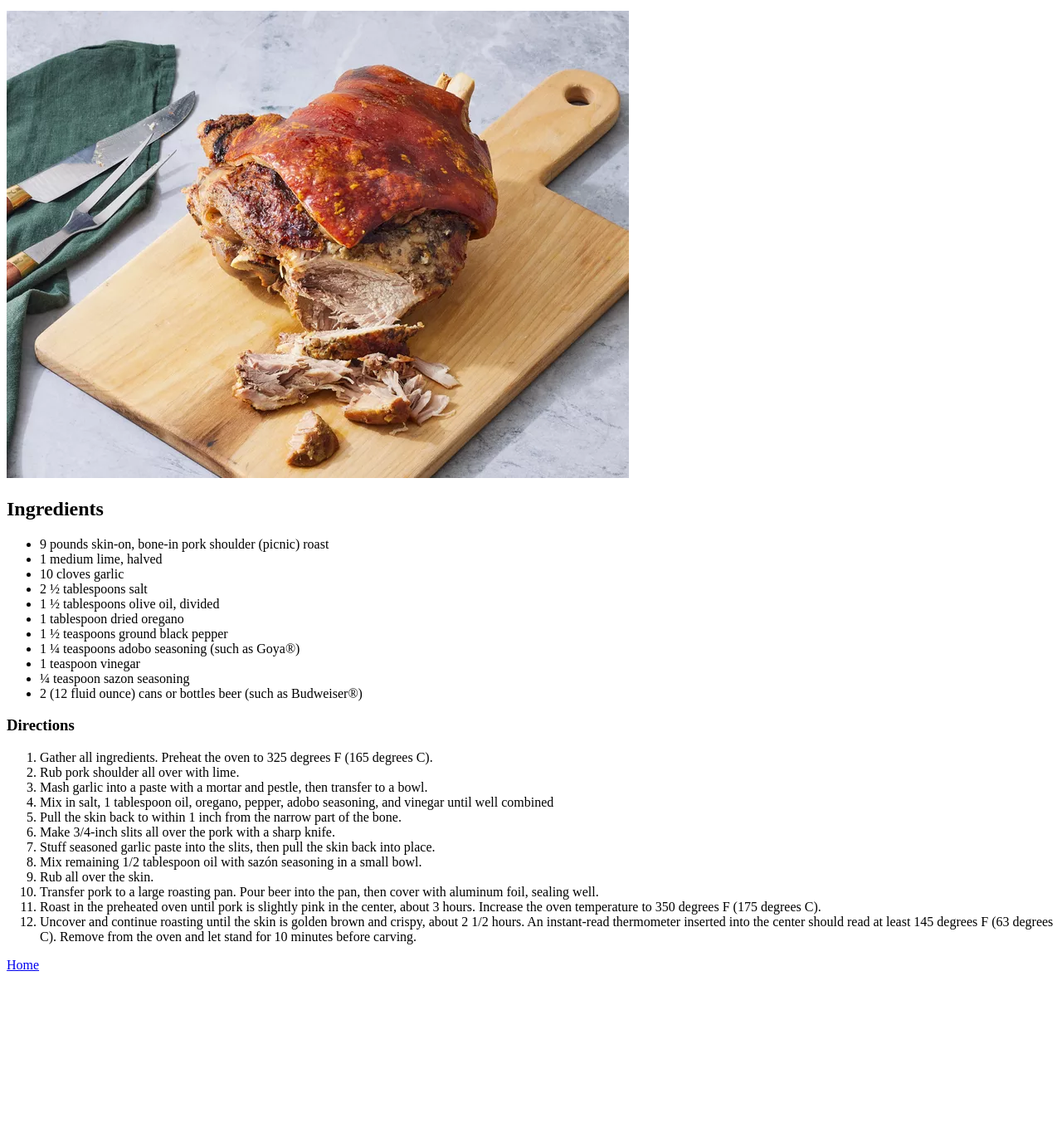
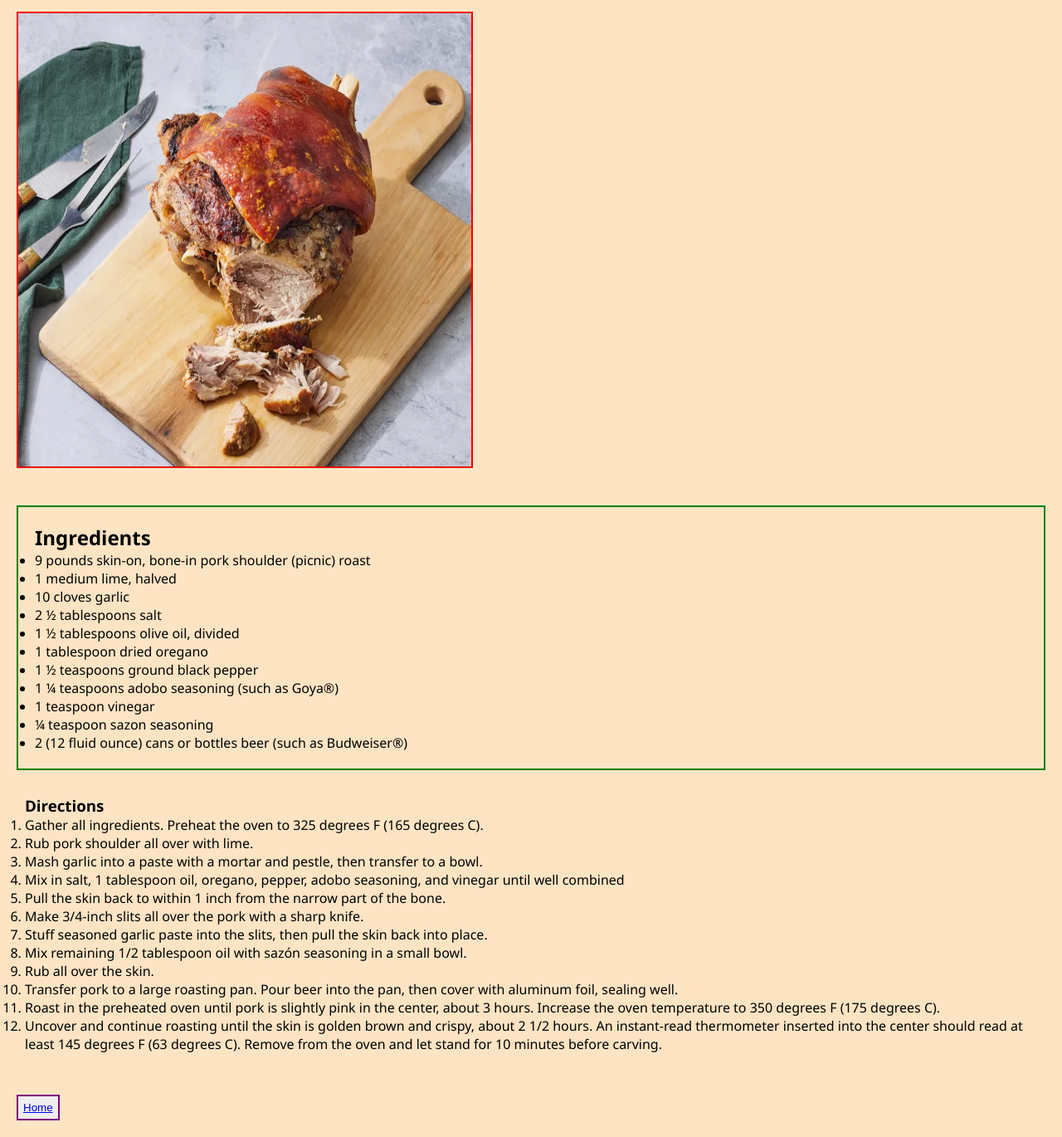
Before and after one commit to WizKid0107/odin-recipes, a plain HTML site: page recipes/pernil.html in a window 1280 px wide. Shown: the part 101-1471 px from the top of the page at 83% size. Before the commit the page ends 1281 px from the top, so only its background shows below. Drawn offline with Linux system fonts and the light colour scheme.

Commit message:
added css

```diff
--- a/recipes/Pernil .html
+++ b/recipes/pernil.html
@@ -3,14 +3,22 @@
 <head>
     <meta charset="UTF-8">
     <meta name="viewport" content="width=device-width, initial-scale=1.0">
+    <link rel="stylesheet" href="style.css">
     <title>Pernil (Slow-Roasted Pork)</title>
 </head>
 <body>
+
+    <section class="intro">
+
     <h1>Pernil (Slow-Roasted Pork)</h1>
 
 <p>Pernil is a popular Puerto Rican dish made by roasting a seasoned pork shoulder until it's tender and delicious. This recipe is loved by everyone in our family.</p>
 
-<img src="images/Pernil.jpg" alt="">
+    </section>
+
+<img src="images/Pernil.jpg" alt="roasted pork on a wooden cutting board"   height="550" width="550" class="images">
+
+<section class="ingredients">
 
 <h2>Ingredients</h2>
 
@@ -28,6 +36,11 @@
     <li>2 (12 fluid ounce) cans or bottles beer (such as Budweiser®)</li>
 </ul>
 
+</section>
+
+<section class="directions">
+
+
 <h3>Directions</h3>
 
 <ol>
@@ -44,8 +57,8 @@
     <li>Roast in the preheated oven until pork is slightly pink in the center, about 3 hours. Increase the oven temperature to 350 degrees F (175 degrees C).</li>
     <li>Uncover and continue roasting until the skin is golden brown and crispy, about 2 1/2 hours. An instant-read thermometer inserted into the center should read at least 145 degrees F (63 degrees C). Remove from the oven and let stand for 10 minutes before carving.</li>
 </ol>
+</section>
 
-
-<a href="/index.html">Home</a>
+<button class="home"><a href="/index.html">Home</a></button>
 </body>
 </html>
--- /dev/null
+++ b/recipes/style.css
@@ -0,0 +1,43 @@
+* {
+  box-sizing: border-box;
+  margin: 0;
+  padding: 0;
+}
+
+body {
+  background-color: bisque;
+  font-family: 'Segoe UI', Tahoma, Geneva, Verdana, sans-serif;
+}
+
+.recipes {
+margin: 20px;
+padding: 20px;
+}
+
+.home {
+  border: 2px solid purple;
+  margin: 20px;
+  padding: 6px;
+}
+
+
+.intro {margin: 20px;
+
+}
+
+.images {
+  border: 2px solid red;
+  margin: 20px;
+}
+
+
+.ingredients {
+margin: 20px;
+border: 2px double green;
+padding: 20px;
+}
+
+.directions {
+  margin: 30px;
+
+}
```
Also changed, not shown: recipes/cakemixfudge.html (+19 -2 lines), recipes/coquito.html (+17 -2 lines), recipes/index.html (added, +26 -0 lines).
